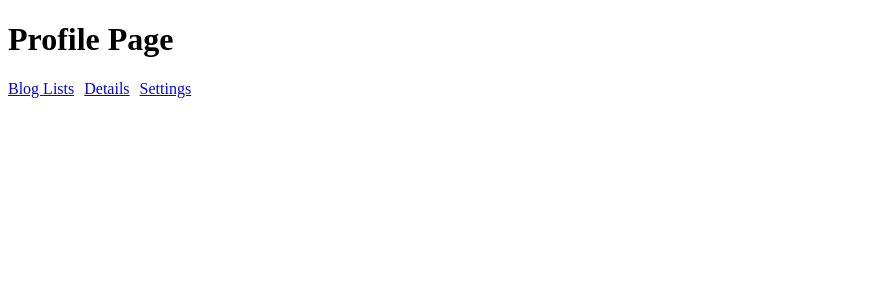
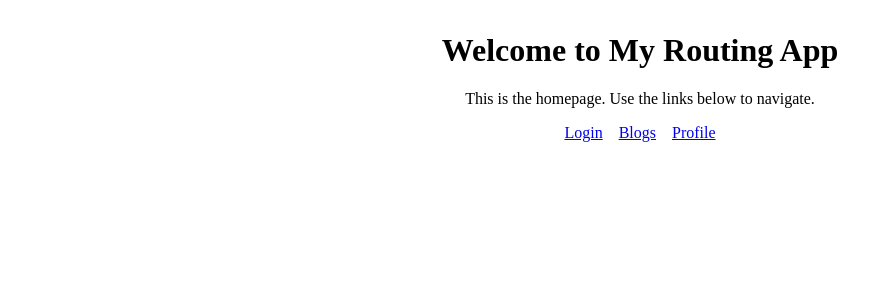
Before and after one commit to AgiriFeyisara/alx-fe-reactjs, a React (Vite) app in the folder react-router-advanced/: page / in a window 1280 px wide. Shown: the top 300 px of the page, without its empty margins (0-892 px from the left). Built offline with nearby package versions, Linux system fonts and the light colour scheme; sample sign-in values are in the browser's storage.

Commit message:
Added the homepage

```diff
--- a/react-router-advanced/src/App.jsx
+++ b/react-router-advanced/src/App.jsx
@@ -1,24 +1,27 @@
 // src/App.jsx
 import React from "react";
 import { BrowserRouter, Routes, Route } from "react-router-dom";
+import Home from "./components/Home";
 import Profile from "./components/Profile";
-import ProfileDetails from "./components/ProfileDetails";
-import ProfileSettings from "./components/ProfileSettings";
 import Login from "./components/Login";
 import PrivateRoute from "./components/PrivateRoute";
 import BlogList from "./components/BlogList";
 import BlogPost from "./components/BlogPost";
+import ProfileDetails from "./components/ProfileDetails";
+import ProfileSettings from "./components/ProfileSettings";
 
 const App = () => {
   return (
     <BrowserRouter>
       <Routes>
-        {/* Login route */}
+        {/* Homepage */}
+        <Route path="/" element={<Home />} />
+
         <Route path="/login" element={<Login />} />
 
-        {/* Protected profile routes */}
+        {/* Protected Profile Routes */}
         <Route
-          path="/"
+          path="/profile/*"
           element={
             <PrivateRoute>
               <Profile />
--- /dev/null
+++ b/react-router-advanced/src/components/Home.jsx
@@ -0,0 +1,24 @@
+// src/components/Home.jsx
+import React from "react";
+import { Link } from "react-router-dom";
+
+const Home = () => {
+  return (
+    <div style={{ textAlign: "center", marginTop: "2rem" }}>
+      <h1>Welcome to My Routing App </h1>
+      <p>This is the homepage. Use the links below to navigate.</p>
+
+      <nav style={{ marginTop: "1rem" }}>
+        <Link to="/login" style={{ marginRight: "1rem" }}>
+          Login
+        </Link>
+        <Link to="/blogs" style={{ marginRight: "1rem" }}>
+          Blogs
+        </Link>
+        <Link to="/profile/details">Profile</Link>
+      </nav>
+    </div>
+  );
+};
+
+export default Home;
--- a/react-router-advanced/src/components/Profile.jsx
+++ b/react-router-advanced/src/components/Profile.jsx
@@ -1,3 +1,4 @@
+// src/components/Profile.jsx
 import React from "react";
 import { Link, Outlet } from "react-router-dom";
 
@@ -6,18 +7,14 @@ const Profile = () => {
     <div>
       <h1>Profile Page</h1>
 
-      {/* Navigation links */}
+      {/* Navigation Links */}
       <nav>
-        <Link to="blogs" style={{ marginRight: "10px" }}>
-          Blog Lists
-        </Link>
-        <Link to="details" style={{ marginRight: "10px" }}>
-          Details
-        </Link>
-        <Link to="settings">Settings</Link>
+        <Link to="details">Profile Details</Link> |{" "}
+        <Link to="settings">Profile Settings</Link> |{" "}
+        <Link to="/blogs">Blog List</Link>
       </nav>
 
-      {/* Nested routes render here */}
+      {/* This is where nested routes render */}
       <Outlet />
     </div>
   );
```
